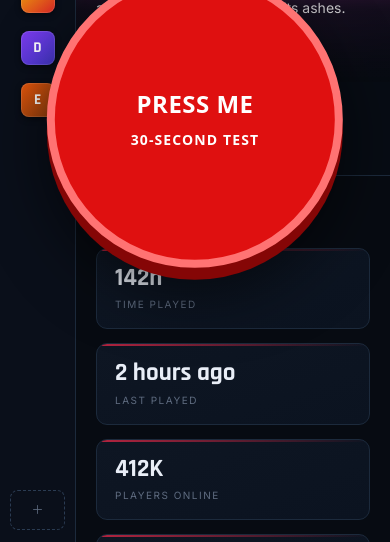
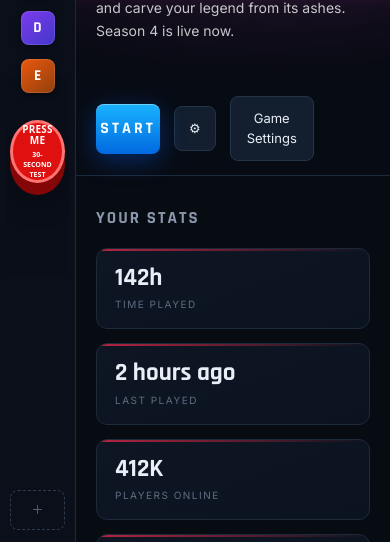
Before and after one commit to pavelb-alt/nexus, a website: page index.html in a window 390 px wide. Shown: the part 302-844 px from the top of the page. Drawn offline with Linux system fonts and the light colour scheme.

Commit message:
File changes
Co-authored-by: base44-builder[bot] <245833847+base44-builder[bot]@users.noreply.github.com>

```diff
--- a/countdown.css
+++ b/countdown.css
@@ -1,18 +1,15 @@
 /* Namespaced styles for the standalone test button and popup. */
 .countdown-button {
-  position: fixed;
-  top: 50%;
-  left: 50%;
-  transform: translate(-50%, -50%);
-  z-index: 50;
-  width: min(320px, 76vw, 64vh);
+  display: block;
+  width: min(180px, 100%);
+  margin: 16px auto 24px;
   aspect-ratio: 1;
   border: 8px solid #ff7373;
   border-radius: 50%;
   background: #df1010;
   color: #fff;
   box-shadow: 0 12px 0 #850606, 0 24px 64px #0009;
-  font: 800 clamp(24px, 5vw, 40px)/1.1 system-ui, sans-serif;
+  font: 800 24px/1.1 system-ui, sans-serif;
   text-align: center;
   letter-spacing: .02em;
 }
@@ -24,8 +21,20 @@
 }
 .countdown-button:hover { background: #c90d0d; }
 .countdown-button:active {
-  transform: translate(-50%, calc(-50% + 6px));
+  transform: translateY(6px);
   box-shadow: 0 6px 0 #850606, 0 18px 48px #0009;
+}
+@media (max-width: 900px) {
+  .countdown-button {
+    flex: none;
+    border-width: 3px;
+    font-size: 10px;
+  }
+  .countdown-button small {
+    margin-top: 4px;
+    font-size: 7px;
+    letter-spacing: 0;
+  }
 }
 .countdown-button:focus-visible,
 .countdown-close:focus-visible { outline: 4px solid #fff; outline-offset: 6px; }
--- a/index.html
+++ b/index.html
@@ -8,7 +8,7 @@
 <link rel="preconnect" href="https://fonts.gstatic.com" crossorigin>
 <link href="https://fonts.googleapis.com/css2?family=Rajdhani:wght@500;600;700&family=Inter:wght@400;500;600;700&display=swap" rel="stylesheet">
 <link rel="stylesheet" href="styles.css">
-<link rel="stylesheet" href="countdown.css">
+<link rel="stylesheet" href="countdown.css?v=sidebar">
 </head>
 <body>
 
@@ -43,7 +43,13 @@
       <span class="mag">⌕</span>
       <input id="search" placeholder="Search games" autocomplete="off">
     </div>
-    <div class="rail-scroll" id="rail"></div>
+    <div class="rail-scroll">
+      <div id="rail"></div>
+      <button class="countdown-button" id="countdownButton" type="button" aria-haspopup="dialog" aria-controls="countdownPopup">
+        PRESS ME
+        <small>30-SECOND TEST</small>
+      </button>
+    </div>
     <button class="rail-add">＋<span> Add a game</span></button>
   </aside>
 
@@ -67,11 +73,6 @@
 
 <div class="toasts" id="toasts"></div>
 
-<button class="countdown-button" id="countdownButton" type="button" aria-haspopup="dialog" aria-controls="countdownPopup">
-  PRESS ME
-  <small>30-SECOND TEST</small>
-</button>
-
 <dialog class="countdown-popup" id="countdownPopup" aria-labelledby="countdownTitle" aria-describedby="countdownStatus">
   <h2 id="countdownTitle">30-second countdown</h2>
   <output class="countdown-value" id="countdownValue" role="timer" aria-live="off" aria-label="Seconds remaining">30</output>
```
